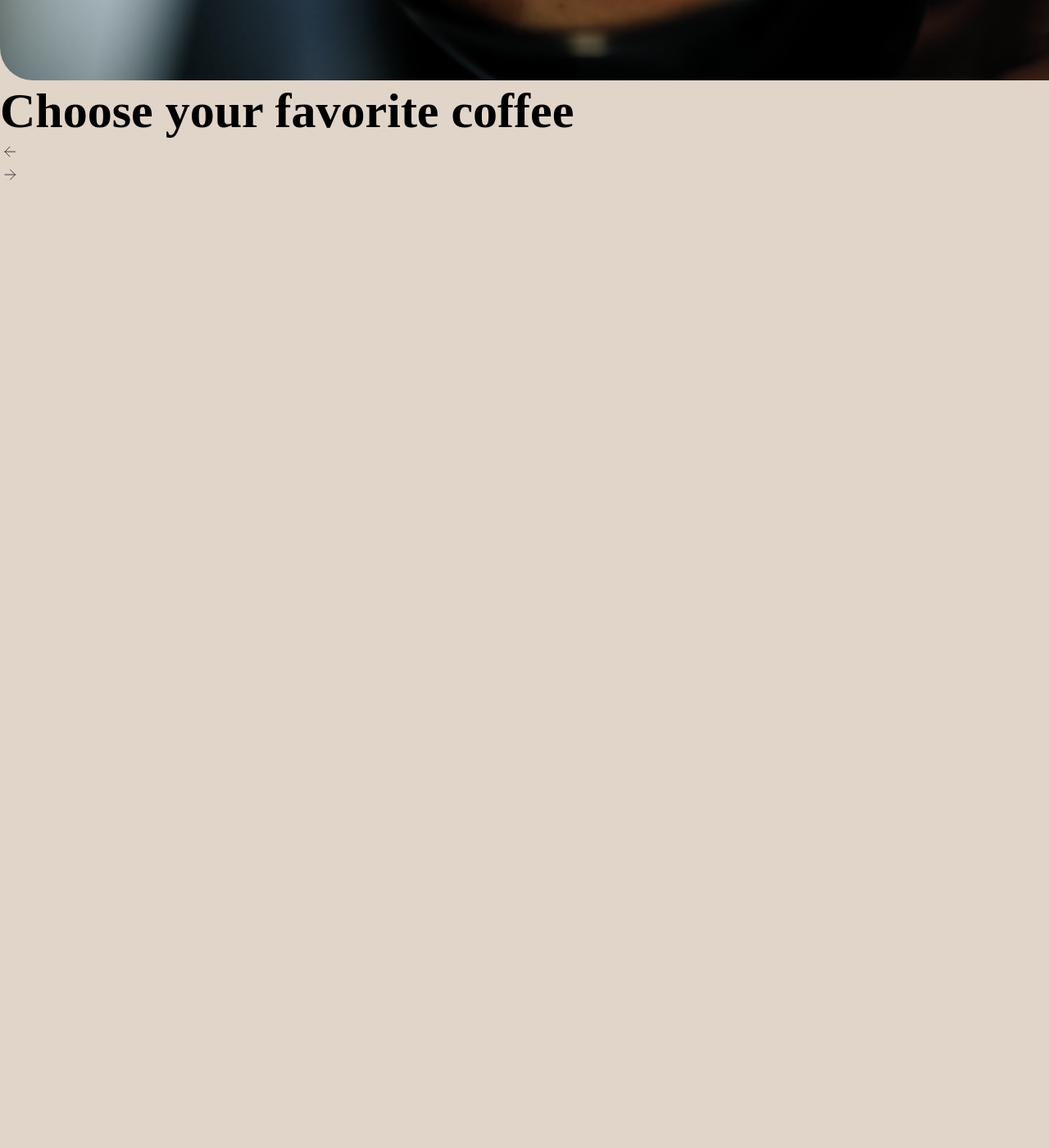
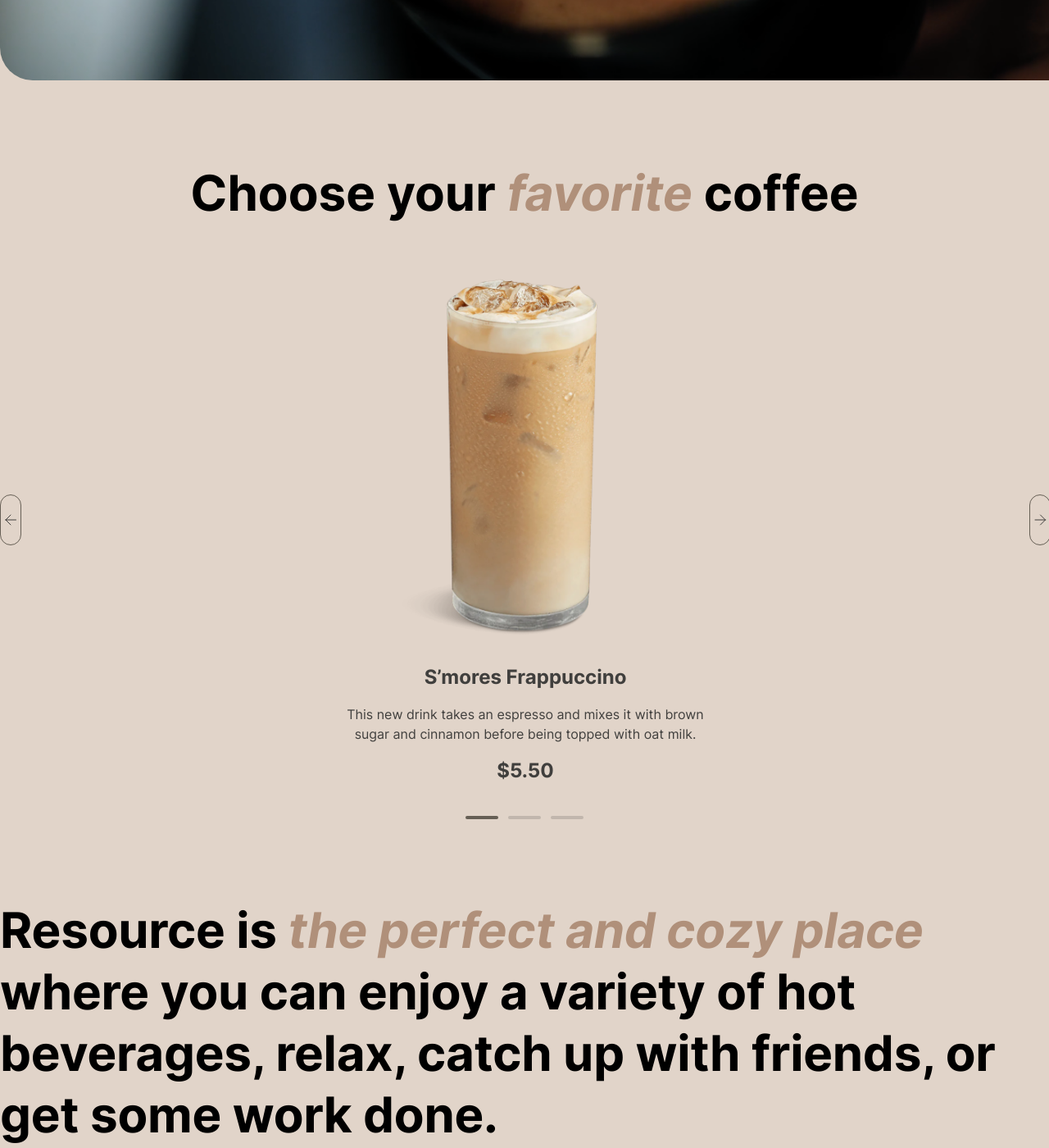
Before and after one commit to MartiP54/coffee-house, a website: page coffee-house/index.html in a window 1280 px wide. Shown: the part 646-2046 px from the top of the page at 82% size. Before the commit the page ends 916 px from the top, so only its background shows below. Drawn offline with Linux system fonts and the light colour scheme; files whose address does not match are found by name.

Commit message:
add: add block about

```diff
--- a/coffee-house/index.html
+++ b/coffee-house/index.html
@@ -48,23 +48,62 @@
   </section>
 
   <section id="favourites-coffee">
-    <div class="container">
+    <div class="container favourites-coffee">
       <div class="favourites-coffe__text">
-        <h2>Choose your favorite coffee</h2>
+        <h2>Choose your <span class="enjoy__accent">favorite</span> coffee</h2>
       </div>
-      <div class="favourites-coffe__carousels">
+      <div class="favourites-coffee__carousels">
         <div class="carousels__left-button">
           <img src="./assets/img/arrow-left.svg" class="arrow-left" alt="button">
         </div>
-        <div class="carousels__wrapper"></div>
+        <div class="carousels__wrapper">
+          <div class="carousels__items">
+            <div class="item" id="item-left">
+
+            </div>
+            <div class="item" id="item-active">
+              <div class="carousels__cart">
+                <img src="./assets/img/coffee-slider-1.png" alt="frappuccino picture" width="480px" height="480px">
+                <h3 class="carousels__name">S’mores Frappuccino</h3>
+                <p class="carousels__descript">This new drink takes an espresso and mixes it with brown sugar and cinnamon before being topped with oat milk.</p>
+                <h3 class="carousels__price">$5.50</h3>
+              </div>
+            </div>
+            <div class="item" id="item-right">
+
+            </div>
+          </div>
+        </div>
         <div class="carousels__right-button">
           <img src="./assets/img/arrow-right.svg" class="arrow-right" alt="button">
         </div>
+      </div>
+      <div class="favourites-coffee__control">
+        <div class="control__item" id="control-active"></div>
+        <div class="control__item"></div>
+        <div class="control__item"></div>
       </div>
     </div>
   </section>
 
   <section id="about">
+    <div class="container about_container">
+      <h2 class="about__h2">Resource is <span class="enjoy__accent">the perfect and cozy place</span> where you can enjoy a variety of hot beverages, relax, catch up with friends, or get some work done.</h2>
+      <div class="about__gallery">
+        <div class="gallery__box img-1">
+          <img src="./assets/img/about-1.png" class="gallery__image" alt="women with coffee" >
+        </div>
+        <div class="gallery__box img-2">
+          <img src="./assets/img/about-2.png" class="gallery__image" alt="coffee cup">
+        </div>
+        <div class="gallery__box  img-3">
+          <img src="./assets/img/about-3.png" class="gallery__image" alt="men with coffee" >
+        </div>
+        <div class="gallery__box img-4">
+          <img src="./assets/img/about-4.png" class="gallery__image" alt="women and men with coffee" >
+        </div>
+      </div>
+    </div>
 
   </section>
 
--- a/coffee-house/sass/base/_base.scss
+++ b/coffee-house/sass/base/_base.scss
@@ -32,6 +32,7 @@ a {
 p {
   padding: 0;
   margin: 0;
+  font-family: "Inter" , sans-serif;
 }
 ul {
   padding: 0;
@@ -47,13 +48,22 @@ body {
   background: $color-background-body;
 }
 h1 {
+  font-family: "Inter" , sans-serif;
   font-size: 72px;
   line-height: 105%;
   margin: 0;
 }
 
 h2 {
+  font-family: "Inter" , sans-serif;
   font-size: 60px;
   line-height: 125%;
   margin: 0;
 }
+
+h3 {
+  font-family: "Inter" , sans-serif;
+  font-size: 24px;
+  line-height: 125%;
+  margin: 0;
+}
--- a/coffee-house/sass/components/_about.scss
+++ b/coffee-house/sass/components/_about.scss
@@ -0,0 +1,68 @@
+#about {
+  padding-top: 98px;
+}
+
+.about_container{
+  display: flex;
+  flex-direction: column;
+  gap: 40px;
+}
+
+.about__h2 {
+  align-self:stretch;
+  font-style: normal;
+  font-weight: 600;
+  letter-spacing:-0.25px;
+}
+
+.about__gallery {
+  display: grid;
+  gap: 40px 40px;
+  grid-template-areas:
+  "img1 img3"
+  "img1 img4"
+  "img2 img4";
+}
+
+.gallery__image {
+  width: 100%;
+  height: 100%;
+  object-fit: cover;
+  scale: 1.1;
+
+}
+.img-1,
+.img-2,
+.img-3,
+.img-4 {
+  border-radius:20px;
+  width: 660px;
+  overflow: hidden;
+}
+
+.img-1,
+.img-4 {
+  max-height: 590px;
+}
+
+.img-2,
+.img-3 {
+  max-height: 430px;
+}
+
+
+.img-1 {
+  grid-area: img1;
+}
+
+.img-2 {
+  grid-area: img2;
+}
+
+.img-3 {
+  grid-area: img3;
+}
+
+.img-4 {
+  grid-area: img4;
+}
--- a/coffee-house/sass/components/_enjoy.scss
+++ b/coffee-house/sass/components/_enjoy.scss
@@ -1,5 +1,6 @@
 .enjoy__background {
   background: url(../../../../martip54-JSFE2023Q4/coffee-house/assets/img/img-hero.png) no-repeat;
+  background-color: $color-background-backdrop;
   border-radius: 40px;
   background-size:cover;
   background-position:center;
--- a/coffee-house/sass/components/_favourites-coffee.scss
+++ b/coffee-house/sass/components/_favourites-coffee.scss
@@ -0,0 +1,77 @@
+#favourites-coffee {
+  padding-top: 100px;
+}
+
+.favourites-coffee {
+  display: flex;
+  max-width: 1360px;
+  flex-direction: column;
+  align-items:center;
+  gap:40px;
+  align-self:stretch;
+}
+
+.favourites-coffe__text {
+  font-family: "Inter" , sans-serif;
+  font-style: normal;
+  font-weight: 600;
+}
+
+.favourites-coffee__carousels {
+  display: flex;
+  align-items:center;
+
+  gap: 375px;
+
+  max-width: 100%;
+  height: auto;
+}
+
+.carousels__left-button,
+.carousels__right-button {
+  display: flex;
+  justify-content: center;
+  align-items:center;
+
+  width: 60px;
+  height: 60px;
+  border-radius:100px;
+  border: 1px solid $color-border-dark;
+}
+
+.carousels__cart {
+  max-width: 480px;
+
+  display: flex;
+  flex-direction: column;
+  align-items:center;
+  align-self:stretch;
+  gap: 18px;
+
+  color:$color-text-dark;
+
+}
+
+.carousels__descript {
+  text-align: center;
+  font-size: 16px;
+  font-style: normal;
+  font-weight: 400;
+  line-height: 150%;
+}
+
+.favourites-coffee__control {
+  display: flex;
+  align-items:flex-start;
+  gap: 12px;
+}
+.control__item {
+  width: 40px;
+  height: 4px;
+  border-radius: 100px;
+  background: $color-border-light;
+}
+
+#control-active {
+  background:$color-border-dark;
+}
```
Also changed, not shown: coffee-house/sass/style.css, 1 other file.
